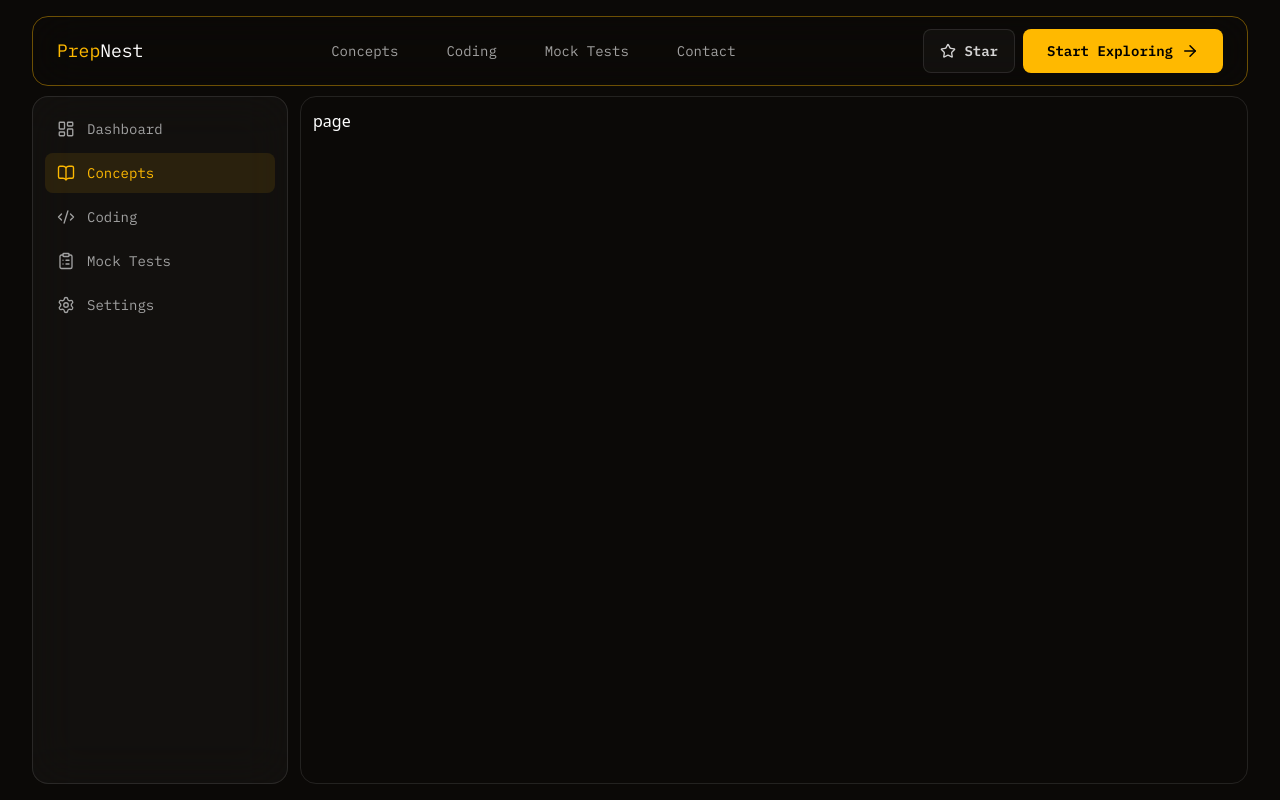
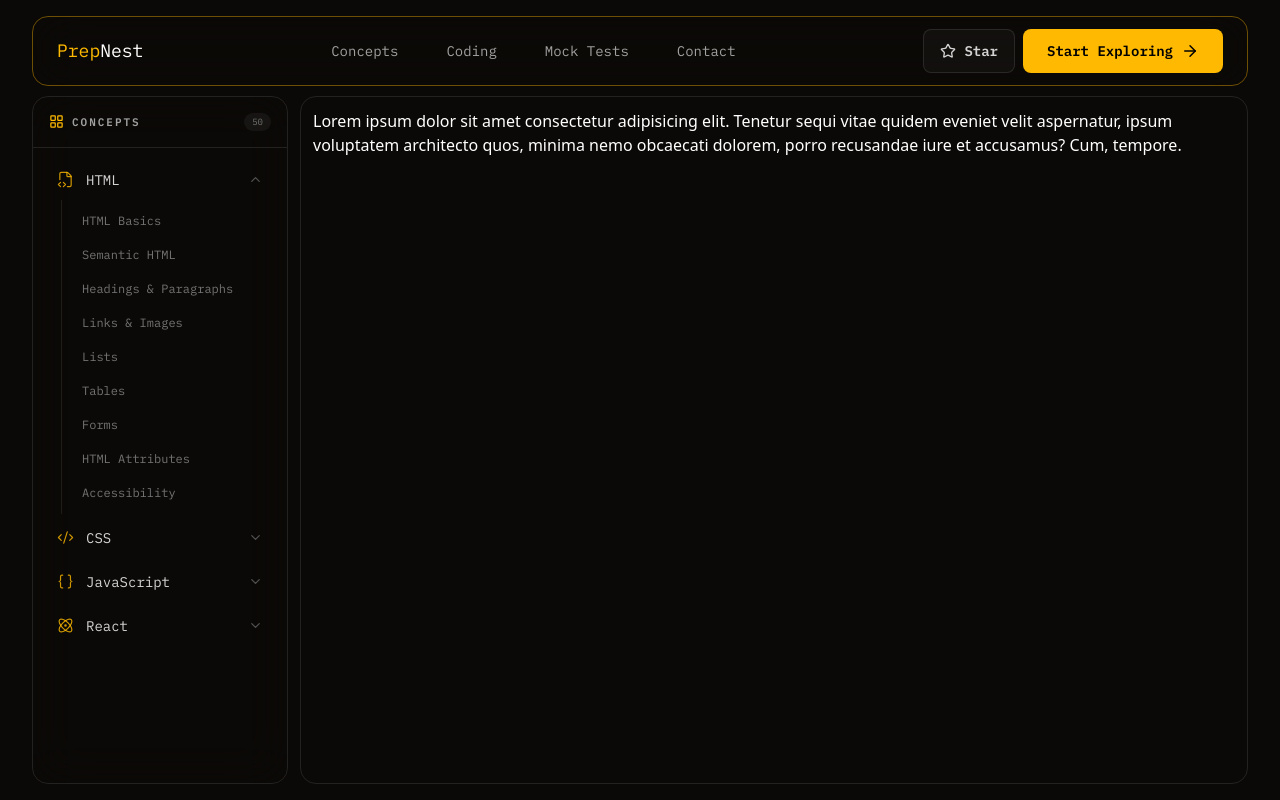
Before and after one commit to Jeet000001/prep_nest, a Next.js app: page /concepts in a window 1280 px wide. Built offline with nearby package versions, Linux system fonts and the light colour scheme.

Commit message:
Enhance Sidebar component with structured topic groups for HTML, CSS, JavaScript, and React

```diff
--- a/Components/Sidebar.tsx
+++ b/Components/Sidebar.tsx
@@ -4,46 +4,118 @@ import Link from "next/link";
 import { usePathname } from "next/navigation";
 import { useEffect, useState } from "react";
 import {
-  BookOpen,
-  Code2,
-  ClipboardList,
-  LayoutDashboard,
-  Settings,
   ChevronDown,
   X,
+  LayoutGrid,
+  Code2,
+  FileCode2,
+  Braces,
+  Atom,
 } from "lucide-react";
 
-const sidebarLinks = [
+type Topic = {
+  name: string;
+  href: string;
+};
+
+type TopicGroup = {
+  name: string;
+  icon: React.ElementType;
+  topics: Topic[];
+};
+
+const topicGroups: TopicGroup[] = [
   {
-    label: "Dashboard",
-    href: "/dashboard",
-    icon: LayoutDashboard,
+    name: "HTML",
+    icon: FileCode2,
+    topics: [
+      { name: "HTML Basics", href: "/concepts/html/basics" },
+      { name: "Semantic HTML", href: "/concepts/html/semantic-html" },
+      { name: "Headings & Paragraphs", href: "/concepts/html/headings-paragraphs" },
+      { name: "Links & Images", href: "/concepts/html/links-images" },
+      { name: "Lists", href: "/concepts/html/lists" },
+      { name: "Tables", href: "/concepts/html/tables" },
+      { name: "Forms", href: "/concepts/html/forms" },
+      { name: "HTML Attributes", href: "/concepts/html/attributes" },
+      { name: "Accessibility", href: "/concepts/html/accessibility" },
+    ],
   },
+
   {
-    label: "Concepts",
-    href: "/concepts",
-    icon: BookOpen,
+    name: "CSS",
+    icon: Code2,
+    topics: [
+      { name: "CSS Basics", href: "/concepts/css/basics" },
+      { name: "Selectors", href: "/concepts/css/selectors" },
+      { name: "Box Model", href: "/concepts/css/box-model" },
+      { name: "Display", href: "/concepts/css/display" },
+      { name: "Position", href: "/concepts/css/position" },
+      { name: "Flexbox", href: "/concepts/css/flexbox" },
+      { name: "Grid", href: "/concepts/css/grid" },
+      { name: "Responsive Design", href: "/concepts/css/responsive-design" },
+      { name: "Transitions", href: "/concepts/css/transitions" },
+      { name: "Animations", href: "/concepts/css/animations" },
+    ],
   },
+
   {
-    label: "Coding",
-    href: "/coding",
-    icon: Code2,
+    name: "JavaScript",
+    icon: Braces,
+    topics: [
+      { name: "JavaScript Basics", href: "/concepts/javascript/basics" },
+      { name: "Variables", href: "/concepts/javascript/variables" },
+      { name: "Data Types", href: "/concepts/javascript/data-types" },
+      { name: "Operators", href: "/concepts/javascript/operators" },
+      { name: "Functions", href: "/concepts/javascript/functions" },
+      { name: "Arrays", href: "/concepts/javascript/arrays" },
+      { name: "Objects", href: "/concepts/javascript/objects" },
+      { name: "Scope", href: "/concepts/javascript/scope" },
+      { name: "Closures", href: "/concepts/javascript/closures" },
+      { name: "DOM", href: "/concepts/javascript/dom" },
+      { name: "Events", href: "/concepts/javascript/events" },
+      { name: "Promises", href: "/concepts/javascript/promises" },
+      { name: "Async / Await", href: "/concepts/javascript/async-await" },
+      { name: "Fetch API", href: "/concepts/javascript/fetch-api" },
+      { name: "ES6+", href: "/concepts/javascript/es6" },
+    ],
   },
+
   {
-    label: "Mock Tests",
-    href: "/mock-tests",
-    icon: ClipboardList,
-  },
-  {
-    label: "Settings",
-    href: "/settings",
-    icon: Settings,
+    name: "React",
+    icon: Atom,
+    topics: [
+      { name: "React Basics", href: "/concepts/react/basics" },
+      { name: "Components", href: "/concepts/react/components" },
+      { name: "JSX", href: "/concepts/react/jsx" },
+      { name: "Props", href: "/concepts/react/props" },
+      { name: "State", href: "/concepts/react/state" },
+      { name: "Events", href: "/concepts/react/events" },
+      { name: "Conditional Rendering", href: "/concepts/react/conditional-rendering" },
+      { name: "Lists & Keys", href: "/concepts/react/lists-keys" },
+      { name: "useState", href: "/concepts/react/use-state" },
+      { name: "useEffect", href: "/concepts/react/use-effect" },
+      { name: "useRef", href: "/concepts/react/use-ref" },
+      { name: "useMemo", href: "/concepts/react/use-memo" },
+      { name: "useCallback", href: "/concepts/react/use-callback" },
+      { name: "Context API", href: "/concepts/react/context-api" },
+      { name: "Custom Hooks", href: "/concepts/react/custom-hooks" },
+      { name: "Performance", href: "/concepts/react/performance" },
+    ],
   },
 ];
 
 const Sidebar = () => {
   const pathname = usePathname();
+
   const [open, setOpen] = useState(false);
+
+  // Default opened groups
+  const [expanded, setExpanded] = useState<Record<string, boolean>>({
+    HTML: true,
+    CSS: false,
+    JavaScript: false,
+    React: false,
+  });
 
   useEffect(() => {
     document.body.style.overflow = open ? "hidden" : "";
@@ -53,80 +125,186 @@ const Sidebar = () => {
     };
   }, [open]);
 
+  const toggleGroup = (name: string) => {
+    setExpanded((prev) => ({
+      ...prev,
+      [name]: !prev[name],
+    }));
+  };
+
+  const isTopicActive = (href: string) => {
+    return pathname === href;
+  };
+
+  const totalTopics = topicGroups.reduce(
+    (total, group) => total + group.topics.length,
+    0
+  );
+
   return (
     <>
-      {/* =========================================
+      {/* =====================================================
           DESKTOP SIDEBAR
-          ========================================= */}
+      ===================================================== */}
+
       <aside className="hidden lg:block lg:w-60 xl:w-64 2xl:w-68">
         <div className="sticky top-24 h-[calc(100vh-7rem)]">
-          <div className="flex h-full flex-col rounded-2xl border border-white/10 bg-white/[0.03] p-3 backdrop-blur-xl">
-            <nav className="flex flex-1 flex-col gap-1">
-              {sidebarLinks.map(({ label, href, icon: Icon }) => {
-                const isActive =
-                  pathname === href ||
-                  (href !== "/dashboard" &&
-                    pathname.startsWith(`${href}/`));
+          <div className="flex h-full flex-col overflow-hidden rounded-2xl border border-white/10  backdrop-blur-xl">
+
+            {/* Header */}
+
+            <div className="border-b border-white/10 px-4 py-4">
+              <div className="flex items-center gap-2">
+                <LayoutGrid
+                  size={15}
+                  className="text-amber-400"
+                />
+
+                <span className="font-mono text-[11px] font-semibold uppercase tracking-[0.18em] text-neutral-400">
+                  Concepts
+                </span>
+
+                <span className="ml-auto rounded-full bg-white/5 px-2 py-0.5 font-mono text-[9px] text-neutral-500">
+                  {totalTopics}
+                </span>
+              </div>
+            </div>
+
+            {/* Topics */}
+
+            <div className="flex-1 overflow-y-auto p-3">
+              <nav className="space-y-1">
+                {topicGroups.map((group) => {
+                  const Icon = group.icon;
+                  const isExpanded = expanded[group.name];
+
+                  return (
+                    <div key={group.name}>
+
+                      {/* Parent */}
+
+                      <button
+                        type="button"
+                        onClick={() => toggleGroup(group.name)}
+                        className="
+                          flex w-full items-center justify-between
+                          rounded-lg px-3 py-2.5
+                          font-mono text-sm
+                          text-neutral-300
+                          transition-all duration-200
+                          hover:bg-white/4
+                          hover:text-white
+                        "
+                      >
+                        <span className="flex items-center gap-3">
+                          <Icon
+                            size={17}
+                            strokeWidth={1.7}
+                            className="text-amber-400/80"
+                          />
+
+                          <span>{group.name}</span>
+                        </span>
+
+                        <ChevronDown
+                          size={15}
+                          className={`
+                            text-neutral-600
+                            transition-transform duration-300
+                            ${isExpanded ? "rotate-180" : ""}
+                          `}
+                        />
+                      </button>
+
+                      {/* Subtopics */}
+
+                      <div
+                        className={`
+                          grid transition-all duration-300
+                          ${
+                            isExpanded
+                              ? "grid-rows-[1fr] opacity-100"
+                              : "grid-rows-[0fr] opacity-0"
+                          }
+                        `}
+                      >
+                        <div className="min-h-0 overflow-hidden">
+                          <div className="ml-4 border-l border-white/8 pl-2 py-1">
+                            {group.topics.map((topic) => {
+                              const active = isTopicActive(topic.href);
 
                               return (
                                 <Link
-                    key={href}
-                    href={href}
-                    className={`group flex items-center gap-3 rounded-lg px-3 py-2.5 font-mono text-sm transition-all duration-300 ${
-                      isActive
+                                  key={topic.href}
+                                  href={topic.href}
+                                  className={`
+                                    relative flex items-center
+                                    rounded-md px-3 py-2
+                                    font-mono text-[12px]
+                                    transition-all duration-200
+
+                                    ${
+                                      active
                                         ? "bg-amber-400/10 text-amber-400"
-                        : "text-neutral-400 hover:bg-white/[0.04] hover:text-amber-400"
-                    }`}
+                                        : "text-neutral-500 hover:bg-white/4 hover:text-neutral-200"
+                                    }
+                                  `}
                                 >
-                    <Icon
-                      size={18}
-                      strokeWidth={1.8}
-                      className="shrink-0 transition-transform duration-300 group-hover:scale-105"
-                    />
+                                  {active && (
+                                    <span className="absolute -left-2.25 top-1.5 bottom-1.5 w-0.5 rounded-full bg-amber-400" />
+                                  )}
 
-                    <span>{label}</span>
+                                  {topic.name}
                                 </Link>
+                              );
+                            })}
+                          </div>
+                        </div>
+                      </div>
+                    </div>
                   );
                 })}
               </nav>
             </div>
           </div>
+        </div>
       </aside>
 
-      {/* =========================================
-          MOBILE / TABLET BOTTOM BUTTON
-          ========================================= */}
+      {/* =====================================================
+          MOBILE / TABLET BUTTON
+      ===================================================== */}
+
       <div className="fixed bottom-4 left-0 z-40 flex w-full justify-center px-4 lg:hidden">
         <button
+          type="button"
           onClick={() => setOpen(true)}
           className="
-            flex w-full max-w-sm items-center justify-between
-            rounded-2xl border border-white/10
+            flex w-full max-w-sm items-center
+            justify-between rounded-2xl
+            border border-white/10
             bg-[#11100D]
             px-5 py-3
-            text-sm font-medium text-neutral-300
+            text-sm font-medium
+            text-neutral-300
             shadow-[0_8px_30px_rgba(0,0,0,0.45)]
             backdrop-blur-xl
             transition-all duration-200
             hover:border-amber-400/30
-            hover:bg-[#15130F]
             active:scale-[0.98]
           "
         >
-          {/* Left */}
           <div className="flex items-center gap-2">
-            <LayoutDashboard
+            <LayoutGrid
               size={17}
               className="text-amber-400"
             />
 
-            <span>Browse Menu</span>
+            <span>Browse Concepts</span>
           </div>
 
-          {/* Right */}
           <div className="flex items-center gap-1.5">
-            <span className="text-xs text-neutral-500">
-              {sidebarLinks.length}
+            <span className="font-mono text-xs text-neutral-500">
+              {totalTopics}
             </span>
 
             <ChevronDown
@@ -137,9 +315,10 @@ const Sidebar = () => {
         </button>
       </div>
 
-      {/* =========================================
+      {/* =====================================================
           MOBILE OVERLAY
-          ========================================= */}
+      ===================================================== */}
+
       <div
         onClick={() => setOpen(false)}
         className={`
@@ -147,6 +326,7 @@ const Sidebar = () => {
           bg-black/40 backdrop-blur-sm
           transition-opacity duration-300
           lg:hidden
+
           ${
             open
               ? "visible opacity-100"
@@ -155,9 +335,10 @@ const Sidebar = () => {
         `}
       />
 
-      {/* =========================================
-          MOBILE BOTTOM DRAWER
-          ========================================= */}
+      {/* =====================================================
+          MOBILE DRAWER
+      ===================================================== */}
+
       <div
         className={`
           fixed bottom-0 left-0 z-50
@@ -169,6 +350,7 @@ const Sidebar = () => {
           transition-transform duration-500
           ease-[cubic-bezier(0.22,1,0.36,1)]
           lg:hidden
+
           ${
             open
               ? "translate-y-0"
@@ -180,38 +362,40 @@ const Sidebar = () => {
         }}
       >
         {/* Drag Handle */}
-        <div className="flex justify-center pt-3 pb-1">
+
+        <div className="flex justify-center pb-1 pt-3">
           <div className="h-1 w-10 rounded-full bg-white/10" />
         </div>
 
         {/* Header */}
+
         <div className="flex items-center justify-between border-b border-white/10 px-5 py-4">
           <div className="flex items-center gap-2">
-            <LayoutDashboard
+            <LayoutGrid
               size={16}
               className="text-amber-400"
             />
 
             <span className="font-mono text-xs font-semibold uppercase tracking-widest text-neutral-400">
-              Navigation
+              Concepts
             </span>
 
-            <span className="rounded-full bg-white/[0.05] px-1.5 py-0.5 font-mono text-[10px] text-neutral-500">
-              {sidebarLinks.length}
+            <span className="rounded-full bg-white/5 px-1.5 py-0.5 font-mono text-[10px] text-neutral-500">
+              {totalTopics}
             </span>
           </div>
 
-          {/* Close */}
           <button
+            type="button"
             onClick={() => setOpen(false)}
             className="
-              flex h-8 w-8 items-center justify-center
-              rounded-lg
+              flex h-8 w-8 items-center
+              justify-center rounded-lg
               border border-white/10
-              bg-white/[0.03]
+              bg-white/3
               text-neutral-500
-              transition-colors duration-200
-              hover:bg-white/[0.06]
+              transition-colors
+              hover:bg-white/6
               hover:text-white
             "
           >
@@ -219,52 +403,99 @@ const Sidebar = () => {
           </button>
         </div>
 
-        {/* Links */}
+        {/* Mobile Topics */}
+
         <div className="flex-1 overflow-y-auto p-4">
-          <nav className="flex flex-col gap-1">
-            {sidebarLinks.map(({ label, href, icon: Icon }) => {
-              const isActive =
-                pathname === href ||
-                (href !== "/dashboard" &&
-                  pathname.startsWith(`${href}/`));
+          <nav className="space-y-1">
+            {topicGroups.map((group) => {
+              const Icon = group.icon;
+              const isExpanded = expanded[group.name];
+
+              return (
+                <div key={group.name}>
+
+                  {/* Parent */}
+
+                  <button
+                    type="button"
+                    onClick={() => toggleGroup(group.name)}
+                    className="
+                      flex w-full items-center
+                      justify-between rounded-xl
+                      px-4 py-3
+                      font-mono text-sm
+                      text-neutral-300
+                      transition-all duration-200
+                      hover:bg-white/4
+                    "
+                  >
+                    <span className="flex items-center gap-3">
+                      <Icon
+                        size={18}
+                        className="text-amber-400"
+                      />
+
+                      {group.name}
+                    </span>
+
+                    <ChevronDown
+                      size={16}
+                      className={`
+                        text-neutral-500
+                        transition-transform duration-300
+                        ${isExpanded ? "rotate-180" : ""}
+                      `}
+                    />
+                  </button>
+
+                  {/* Subtopics */}
+
+                  <div
+                    className={`
+                      grid transition-all duration-300
+                      ${
+                        isExpanded
+                          ? "grid-rows-[1fr] opacity-100"
+                          : "grid-rows-[0fr] opacity-0"
+                      }
+                    `}
+                  >
+                    <div className="min-h-0 overflow-hidden">
+                      <div className="ml-5 border-l border-white/8 py-1 pl-2">
+                        {group.topics.map((topic) => {
+                          const active =
+                            isTopicActive(topic.href);
 
                           return (
                             <Link
-                  key={href}
-                  href={href}
+                              key={topic.href}
+                              href={topic.href}
                               onClick={() => setOpen(false)}
                               className={`
-                    relative flex items-center gap-3
-                    rounded-xl px-4 py-3
-                    font-mono text-sm
+                                relative flex items-center
+                                rounded-lg px-3 py-2.5
+                                font-mono text-xs
                                 transition-all duration-200
+
                                 ${
-                      isActive
+                                  active
                                     ? "bg-amber-400/10 text-amber-400"
-                        : "text-neutral-400 hover:bg-white/[0.04] hover:text-neutral-200"
+                                    : "text-neutral-500 hover:bg-white/4 hover:text-neutral-200"
                                 }
                               `}
                             >
-                  {/* Active Indicator */}
-                  {isActive && (
-                    <span className="absolute left-0 top-2 bottom-2 w-0.5 rounded-full bg-amber-400" />
+                              {active && (
+                                <span className="absolute -left-2.25 top-2 bottom-2 w-0.5 rounded-full bg-amber-400" />
                               )}
 
-                  <Icon
-                    size={18}
-                    strokeWidth={1.8}
-                    className={`
-                      shrink-0
-                      ${
-                        isActive
-                          ? "text-amber-400"
-                          : "text-neutral-600"
-                      }
-                    `}
-                  />
-
-                  <span>{label}</span>
+                              {topic.name}
                             </Link>
+                          );
+                        })}
+                      </div>
+                    </div>
+                  </div>
+                </div>
               );
             })}
           </nav>
--- a/app/concepts/page.tsx
+++ b/app/concepts/page.tsx
@@ -2,28 +2,11 @@ import React from "react";
 
 const Page = () => {
   return (
-    <div
-      className="
-        w-full
-        rounded-2xl
-        min-h-[calc(100vh-8rem)]
-        p-3
-
-        /* Small screens */
-        sm:min-h-[calc(100vh-8rem)]
-        sm:p-4
-
-        /* Tablet */
-        md:min-h-[calc(100vh-7.5rem)]
-        md:p-4
-
-        /* Large screen — existing style */
-        lg:h-[calc(100vh-7rem)]
-        lg:p-3
-        lg:border border-white/10
-      "
-    >
-      page
+    <div className="w-full rounded-2xl min-h-[calc(100vh-8rem)] p-3 sm:min-h-[calc(100vh-8rem)] sm:p-4 md:min-h-[calc(100vh-7.5rem)] md:p-4 lg:h-[calc(100vh-7rem)] lg:p-3 lg:border border-white/10">
+      Lorem ipsum dolor sit amet consectetur adipisicing elit. Tenetur sequi
+      vitae quidem eveniet velit aspernatur, ipsum voluptatem architecto quos,
+      minima nemo obcaecati dolorem, porro recusandae iure et accusamus? Cum,
+      tempore.
     </div>
   );
 };
```
Lines whose indentation alone changed are shown as unchanged.
